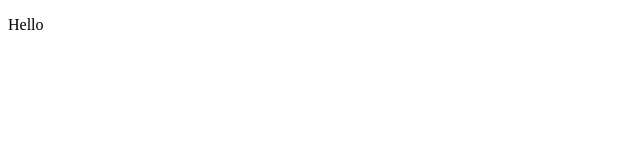
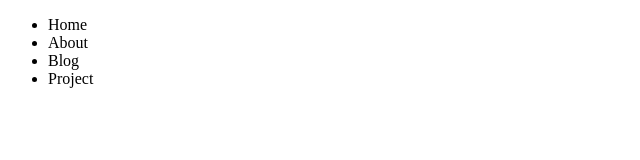
Before and after one commit to deepakxramani/javascript_dom, a plain HTML site: page index.html in a window 1280 px wide. Shown: the whole page, without its empty margins (0-640 px from the left). Drawn offline with Linux system fonts and the light colour scheme.

Commit message:
dom 39.04 completes

```diff
--- a/index.html
+++ b/index.html
@@ -75,9 +75,23 @@
 
 
 
-        <!--* MANIPULATING HTML ELEMENTS *-->
+        <!--* appendChild() method *-->
+        <!-- <ul id="menu">
+            <li>Home</li>
+            <li>About</li>
+            <li>Blog</li>
+            <li style="display: none;">Project</li>
+        </ul> -->
 
-        <!--* 1. createElement() method *-->
+
+        <!--* append() && prepend() method: *-->
+
+        <ul id="parent">
+            <li>Home</li>
+            <li>About</li>
+            <li>Blog</li>
+            <li>Project</li>
+        </ul>
 
 
 
--- a/script.js
+++ b/script.js
@@ -84,13 +84,115 @@
     // * MANIPULATING HTML ELEMENTS *
     // * 1. createElement() method
 
-    let div = document.createElement("div");
-    div.innerHTML = "<p>Hello</p>"
-    console.log(div)
+    // let div = document.createElement("div");
+    // div.innerHTML = "<p>Hello</p>"
+    // console.log(div)
 
-    // inserting newly created div element to the web page
-    document.body.appendChild(div)
+    // // inserting newly created div element to the web page
+    // document.body.appendChild(div)
 
-    // adding Id's and ClassNames  to the newly created div element.
-    div.id = "title"
-    div.className = "title"
+    // // adding Id's and ClassNames  to the newly created div element.
+    // div.id = "title"
+    // div.className = "title"
+
+
+
+    // * 2. appendChild() method
+
+    // let menu = document.getElementById("menu");
+
+    // let list = document.createElement("li");
+    // list.innerHTML = "Contact";
+
+    // menu.appendChild(list)
+
+
+
+    // * textContent & innerText Property:
+
+    //let menu = document.getElementById("menu");
+
+    //console.log(menu.textContent)
+
+    //console.log(menu.innerText)
+
+    // Note:-> will show all the elements on the console even if
+   // they are hidden using the css. Though they'll stay hidden
+   // on the webpage.
+
+   //menu.textContent = "Hello!"   // this will remove all the 'li' elements from the
+                                   //  menu and add the 'Hello!' text on the webpage.
+                                   //  But not on the console.
+
+
+
+    // * innerHTML proprty:
+
+    // let menu = document.getElementById("menu");
+
+    //menu.innerHTML = "Hello!";
+    //menu.innerHTML = "<h1>Hello!</h1>";      // innerHTML is able to add text in tags.
+                                            // innerHTML renders the HTML tags if found
+
+    //menu.textContent = "<h1>Hello!</h1>";      // output on the webpage: <h1>Hello!</h1>
+                                              // textContent does not render the HTML tags
+                                              // they display them as it is.
+
+
+    // * after() Method:
+
+    // we can use after() method to insert one or more
+    // nodes after the element.
+
+    // accepts multiple nodes/elements/strings -> we can insert multiple
+    //  nodes/elements/strings to the parent node
+
+    // like this -> menu.after(node1, node2, ... node N)
+    // or
+    // menu.after(str1, str2, ... str N)
+
+    // let menu = document.getElementById("menu");
+
+    // let newLi1 = document.createElement("li");
+    // let newLi2 = document.createElement("li");
+
+    // newLi1.innerHTML = "Portfolio";
+    // newLi2.innerHTML = "Us";
+    // menu.after(newLi1, newLi2);
+
+    // let str1 = "Zenny";
+    // let str2 = "Goku";
+    // menu.after(str1, str2);
+
+
+
+    //* append() Method:    --> similar to appendChild()
+    // In summary, append() is generally more versatile than appendChild() because it
+    // allows for adding multiple nodes and strings simultaneously, while appendChild()
+    // is stricter and can only work with single nodes.
+
+    // In appendChild(): If you try to pass a string, it will throw an error.
+
+    // const parent = document.getElementById("parent");
+    // const child1 = document.createElement("div");
+    // const child2 = "Hello World!";
+    // parent.append(child1, child2);
+
+
+
+
+    //* prepend() method:
+    // The prepend() method in JavaScript inserts content at the beginning of a
+    // parent element. It allows adding multiple nodes or strings directly:
+
+    // Key Features:
+    // 1. Adds at the Start: Unlike append(), which adds to the end, prepend() inserts at the start.
+    // 2. Multiple Arguments: Can insert multiple elements or text in one call.
+    // 3. Text Support: Allows direct text insertion without creating a text node.
+    // 4. No Return Value: Returns undefined.
+
+    // Example:
+    //const parent = document.getElementById("parent");
+    //const child = document.createElement("li");
+    //child.textContent = "Prepended";
+    //parent.prepend(child, " - Text - ");
```
